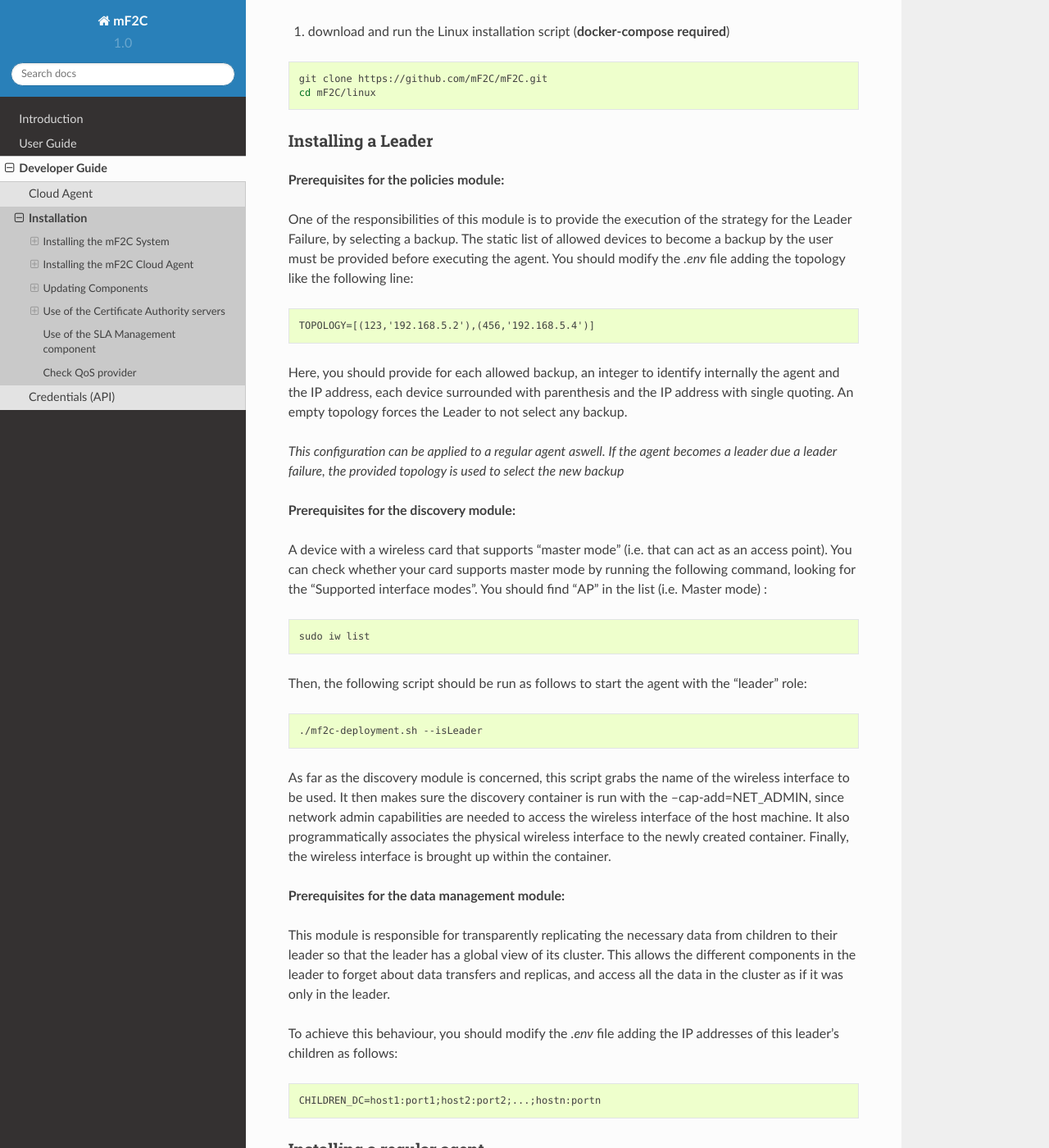
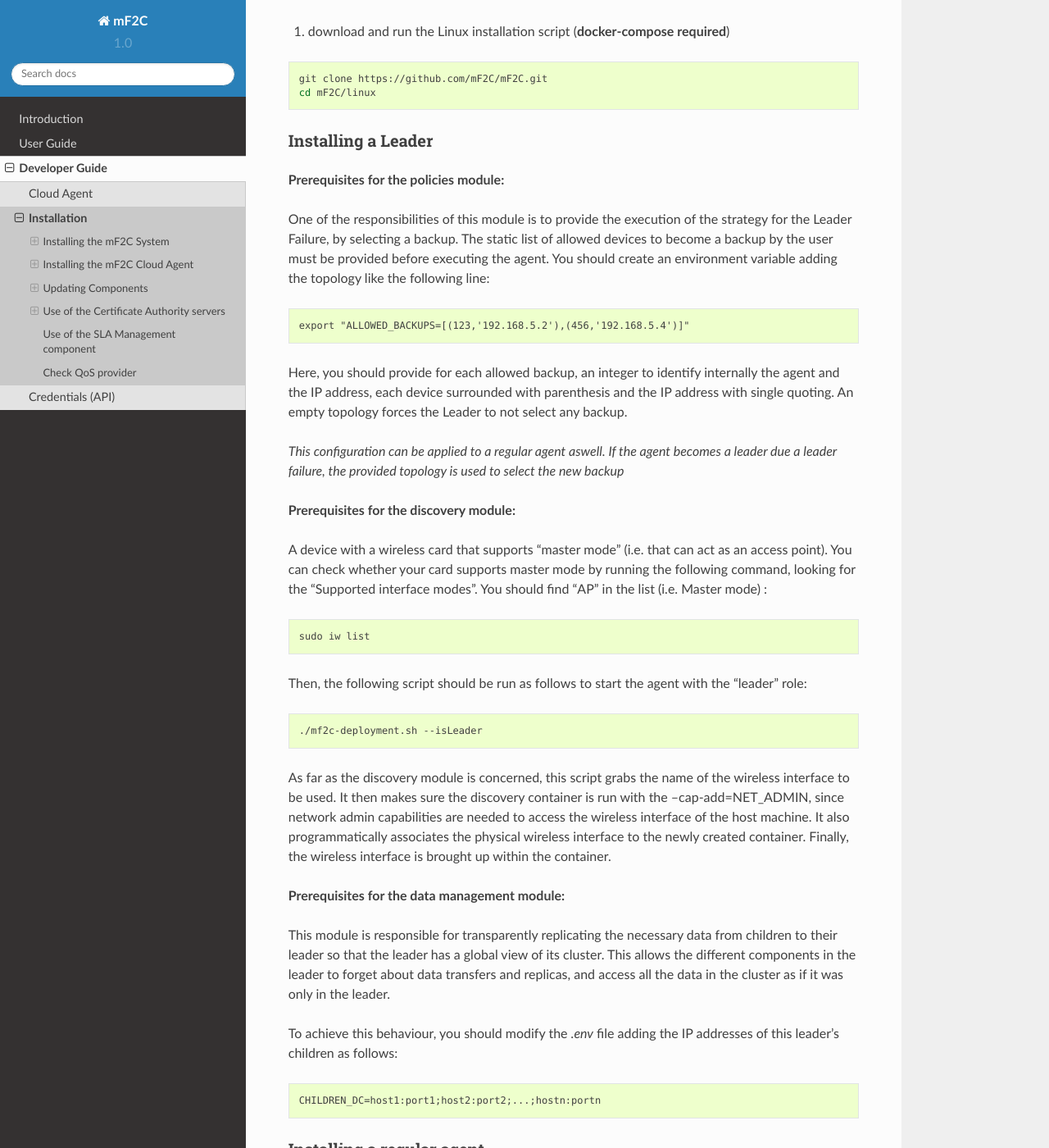
Before and after one commit to mF2C/Documentation, a Sphinx documentation site: the page built from documentation/developer_guide/installation.rst, in a window 1280 px wide and 1400 px high, scrolled down 237 px. Shown: the whole window at 82% size. Built offline with Sphinx 7.4.7 and the Read the Docs theme 2.0.0, drawn with Linux system fonts in a browser that asks for light colours; some of the changed text lies outside the part shown.

Commit message:
Update installation.rst
.env issue solved

```diff
--- a/documentation/developer_guide/installation.rst
+++ b/documentation/developer_guide/installation.rst
@@ -20,11 +20,11 @@ Installing a Leader
 
 **Prerequisites for the policies module:**
 
-One of the responsibilities of this module is to provide the execution of the strategy for the Leader Failure, by selecting a backup. The static list of allowed devices to become a backup by the user must be provided before executing the agent. You should modify the `.env` file adding the topology like the following line:
+One of the responsibilities of this module is to provide the execution of the strategy for the Leader Failure, by selecting a backup. The static list of allowed devices to become a backup by the user must be provided before executing the agent. You should create an environment variable adding the topology like the following line:
 
-.. code-block:: txt
+.. code-block:: bach
 
-	TOPOLOGY=[(123,'192.168.5.2'),(456,'192.168.5.4')]
+	export "ALLOWED_BACKUPS=[(123,'192.168.5.2'),(456,'192.168.5.4')]"
 
 Here, you should provide for each allowed backup, an integer to identify internally the agent and the IP address, each device surrounded with parenthesis and the IP address with single quoting. An empty topology forces the Leader to not select any backup.
 
@@ -65,11 +65,11 @@ Installing a regular agent
 
 If the agent becomes a leader due a leader failure, the provided topology is used to select the new backup.
 
-One of the responsibilities of this module is to provide the execution of the strategy for the Leader Failure, by selecting a backup. The static list of allowed devices to become a backup by the user must be provided before executing the agent. You should modify the `.env` file adding the topology like the following line:
+One of the responsibilities of this module is to provide the execution of the strategy for the Leader Failure, by selecting a backup. The static list of allowed devices to become a backup by the user must be provided before executing the agent. You should create an environment variable adding the topology like the following line:
 
-.. code-block:: txt
+.. code-block:: bash
 
-	TOPOLOGY=[(123,'192.168.5.2'),(456,'192.168.5.4')]
+	export "ALLOWED_BACKUPS=[(123,'192.168.5.2'),(456,'192.168.5.4')]"
 
 Here, you should provide for each allowed backup, an integer to identify internally the agent and the IP address, each device surrounded with parenthesis and the IP address with single quoting. An empty topology forces the Leader to not select any backup.
 
```
